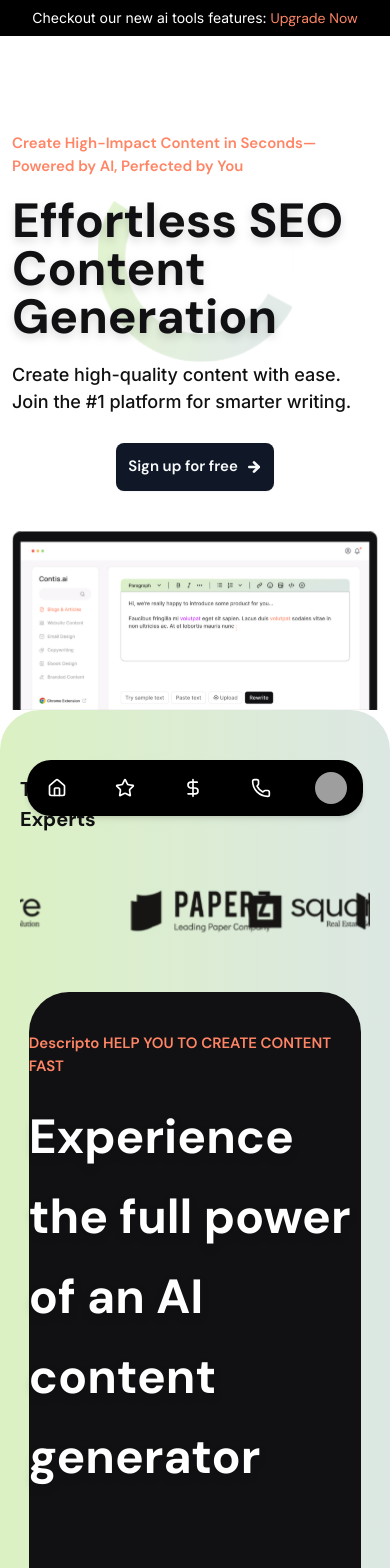
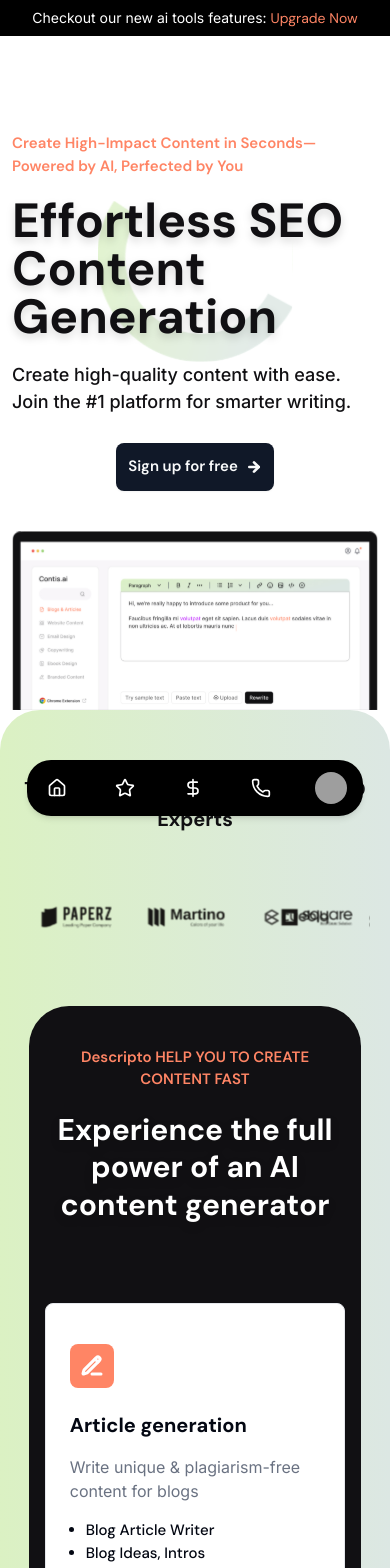
Before and after one commit to arsalanahmad123/fyp-nextjs, a Next.js app: page / in a window 390 px wide. Shown: the top 1568 px of the page. Built offline with nearby package versions, Linux system fonts and the light colour scheme; grey boxes are pictures that could not be loaded.

Commit message:
changes in responsiveness

```diff
--- a/app/globals.css
+++ b/app/globals.css
@@ -152,6 +152,41 @@
     width: 200%;
     animation: scroll 13s linear infinite;
 }
-.animate-scroll:hover{
+
+.animate-scroll:hover {
     animation-play-state: paused;
 }
+
+/* Responsive adjustments */
+@media (max-width: 1024px) {
+    .brand-image {
+        width: 150px;
+        height: 150px;
+        margin: 0 10px;
+    }
+    .animate-scroll {
+        animation-duration: 15s; /* Slower animation for smaller screens */
+    }
+}
+
+@media (max-width: 768px) {
+    .brand-image {
+        width: 120px;
+        height: 120px;
+        margin: 0 8px;
+    }
+    .animate-scroll {
+        animation-duration: 18s; /* Even slower animation for mobile */
+    }
+}
+
+@media (max-width: 480px) {
+    .brand-image {
+        width: 100px;
+        height: 100px;
+        margin: 0 5px;
+    }
+    .animate-scroll {
+        animation-duration: 20s; /* Slowest animation for very small screens */
+    }
+}
--- a/components/homepage/service-card.tsx
+++ b/components/homepage/service-card.tsx
@@ -1,29 +1,32 @@
+type Props = {
+    icon: React.ReactNode;
+    title: string;
+    description: string;
+    bullets: string[];
+};
 
-
-type Props = {
-    icon: React.ReactNode,
-    title: string
-    description: string
-    bullets: string[]
-}
-
-export const ServiceCard = ({icon,title,description,bullets}: Props) => {
+export const ServiceCard = ({ icon, title, description, bullets }: Props) => {
     return (
-        <div className="bg-white border rounded-md px-6 py-10 hover:bg-theme2 hover:border-theme transition duration-300 ease-in hover:text-white group">
-            <div className="p-2.5 bg-theme inline-block text-white rounded-md mb-2">
+        <div className="bg-white border rounded-md px-6 py-10 hover:bg-theme2 hover:border-theme transition duration-300 ease-in hover:text-white group h-full">
+            <div className="p-2.5 bg-theme inline-block text-white rounded-md mb-4">
                 {icon}
             </div>
-            <h4 className="font-bold group-hover:text-theme text-xl mb-2 transition duration-300 ease-linear">
+            <h4 className="font-bold group-hover:text-theme text-xl mb-4 transition duration-300 ease-linear">
                 {title}
             </h4>
-            <p className="text-muted-foreground group-hover:text-white text-[16px] mb-2">
+            <p className="text-muted-foreground group-hover:text-white text-[16px] mb-4">
                 {description}
             </p>
-            {bullets.map((bullet, i) => (
-                <li key={i} className="ml-4 font-medium text-[15px]">
-                    {bullet}
-                </li>
-            ))}
+            <ul>
+                {bullets.map((bullet, i) => (
+                    <li
+                        key={i}
+                        className="ml-4 font-medium text-[15px] list-disc"
+                    >
+                        {bullet}
+                    </li>
+                ))}
+            </ul>
         </div>
     );
-}
+};
--- a/components/homepage/services-layout.tsx
+++ b/components/homepage/services-layout.tsx
@@ -1,72 +1,95 @@
-import { ServiceCard } from "./service-card";
-import { ArrowRight, AwardIcon, BookIcon, BookmarkIcon, FileAudio2, LockIcon, PencilLineIcon } from "lucide-react";
-import Image from "next/image";
-import { Button } from "../ui/button";
+import { ServiceCard } from './service-card';
+import {
+    ArrowRight,
+    AwardIcon,
+    BookIcon,
+    BookmarkIcon,
+    FileAudio2,
+    LockIcon,
+    PencilLineIcon,
+} from 'lucide-react';
+import Image from 'next/image';
+import { Button } from '../ui/button';
 
 export const ServicesLayout = () => {
     return (
-        <div className="max-w-[95%] mx-auto bg-theme2 rounded-tl-[40px] rounded-tr-[40px] py-10 flex flex-col justify-center items-center">
-            <h6 className="text-theme font-semibold text-[15px] mb-5 max-w-7xl lg:text-center text-left">
+        <div className="w-full max-w-[95%] mx-auto bg-theme2 rounded-tl-[40px] rounded-tr-[40px] py-10 flex flex-col justify-center items-center">
+            <h6 className="text-theme font-semibold text-[15px] mb-5 max-w-7xl text-center px-4">
                 Descripto HELP YOU TO CREATE CONTENT FAST
             </h6>
-            <h2 className="font-bold text-5xl md:text-6xl lg:text-6xl max-w-4xl md:text-center drop-shadow-lg text-white leading-20">
+            <h2 className="font-bold text-3xl md:text-5xl lg:text-6xl max-w-4xl text-center drop-shadow-lg text-white leading-tight px-4">
                 Experience the full power of an AI content generator
             </h2>
-            <div className="grid grid-cols-4 md:mx-52 pt-20 pb-6 gap-7">
-                <div className="grid col-span-3 grid-cols-1 sm:grid-cols-2 md:grid-cols-3 gap-7">
+
+            {/* Service Cards Grid */}
+            <div className="w-full max-w-7xl px-4">
+                <div className="grid grid-cols-1 md:grid-cols-3 lg:grid-cols-4 gap-7 pt-20 pb-6">
+                    {/* Left Side - Service Cards */}
+                    <div className="grid col-span-3 grid-cols-1 md:grid-cols-3 gap-7">
                         <ServiceCard
                             icon={<PencilLineIcon strokeWidth={3} />}
                             title="Article generation"
-                        description="Write unique & plagiarism- free content for blogs"
-                        bullets={['Blog Article Writer', 'Blog Ideas, Intros']}
+                            description="Write unique & plagiarism-free content for blogs"
+                            bullets={[
+                                'Blog Article Writer',
+                                'Blog Ideas, Intros',
+                            ]}
                         />
                         <ServiceCard
                             icon={<LockIcon strokeWidth={3} />}
                             title="Ecommerce copy"
-                        description="Write unique & plagiarism- free content for blogs"
-                        bullets={['Product Descriptions', 'Product Benefits']}
+                            description="Write unique & plagiarism-free content for blogs"
+                            bullets={[
+                                'Product Descriptions',
+                                'Product Benefits',
+                            ]}
                         />
                         <ServiceCard
                             icon={<BookIcon strokeWidth={3} />}
                             title="Sales copy"
-                        description="Write unique & plagiarism- free content for blogs"
+                            description="Write unique & plagiarism-free content for blogs"
                             bullets={['AIDA', 'Pain-Agitate-Solution']}
                         />
                         <ServiceCard
                             icon={<BookmarkIcon strokeWidth={3} />}
                             title="Social media cont."
-                        description="Write unique & plagiarism- free content for blogs"
+                            description="Write unique & plagiarism-free content for blogs"
                             bullets={['Inspiration Ideas', 'Youtube Titles']}
                         />
                         <ServiceCard
                             icon={<AwardIcon strokeWidth={3} />}
                             title="Ad copy"
-                        description="Write unique & plagiarism- free content for blogs"
+                            description="Write unique & plagiarism-free content for blogs"
                             bullets={['Google Ad', 'Facebook Ad']}
                         />
                         <ServiceCard
                             icon={<FileAudio2 strokeWidth={3} />}
                             title="Startup tools"
-                        description="Write unique & plagiarism- free content for blogs"
+                            description="Write unique & plagiarism-free content for blogs"
                             bullets={['Slogan Generator', 'Audience Refiner']}
                         />
                     </div>
-                <div className="text-white bg-theme rounded-md px-6 py-14 flex flex-col gap-2">
+
+                    {/* Right Side - Call to Action Card */}
+                    <div className="text-white bg-theme rounded-md px-6 py-14 flex flex-col gap-4 items-center text-center lg:col-span-1 md:col-span-3 col-span-3">
                         <Image
                             src={'/service_img.svg'}
                             height={170}
                             width={170}
                             alt="Service Image"
+                            className="mb-4"
                         />
-                    <h6 className="md:text-3xl text-2xl font-bold mb-2">
+                        <h6 className="text-2xl md:text-3xl font-bold">
                             Pick a plan & fall in love!
                         </h6>
-                    <p className="text-[16px] mb-2">
-                        Write unique & plagiarism- free content for blogs
+                        <p className="text-[16px] mb-4">
+                            Write unique & plagiarism-free content for blogs
                         </p>
-                    <Button className="px-10 py-6 bg-theme2 hover:bg-theme cursor-pointer transition duration-300 ease-in font-semibold">Sign up for free
-                        <ArrowRight />
+                        <Button className="px-10 py-6 bg-theme2 hover:bg-theme cursor-pointer transition duration-300 ease-in font-semibold">
+                            Sign up for free
+                            <ArrowRight className="ml-2" />
                         </Button>
+                    </div>
                 </div>
             </div>
         </div>
--- a/components/homepage/services.tsx
+++ b/components/homepage/services.tsx
@@ -7,91 +7,44 @@
             id="services__main"
             className="min-h-[100svh] bg-gradient-to-r from-[#DBF1C3] to-[#DCE7E3] rounded-tl-[40px] rounded-tr-[40px] flex flex-col justify-center items-center px-5 pt-16"
         >
-            <h6 className="text-[20px] font-bold mb-8 text-theme2">
+            <h6 className="text-[20px] font-bold mb-8 text-theme2 text-center">
                 Trusted by <span className="text-theme">Content Creators</span>{' '}
                 & SEO Experts
             </h6>
 
-            <div className="overflow-hidden relative max-w-6xl m-auto mb-10">
+            {/* Brand Logos Section */}
+            <div className="overflow-hidden relative w-full max-w-6xl mx-auto mb-10">
                 <div className="flex animate-scroll whitespace-nowrap">
                     {/* First set of images */}
                     <div className="flex">
+                        {[1, 2, 3, 4, 5].map((brand) => (
                             <Image
-                            src={'/brand-1.svg'}
+                                key={brand}
+                                src={`/brand-${brand}.svg`}
                                 width={200}
                                 height={200}
-                            alt="Brand 1"
-                            className="mx-4"
+                                alt={`Brand ${brand}`}
+                                className="mx-4 brand-image w-[150px] h-[150px] md:w-[200px] md:h-[200px]"
                             />
-                        <Image
-                            src={'/brand-2.svg'}
-                            width={200}
-                            height={200}
-                            alt="Brand 2"
-                            className="mx-4"
-                        />
-                        <Image
-                            src={'/brand-3.svg'}
-                            width={200}
-                            height={200}
-                            alt="Brand 3"
-                            className="mx-4"
-                        />
-                        <Image
-                            src={'/brand-4.svg'}
-                            width={200}
-                            height={200}
-                            alt="Brand 4"
-                            className="mx-4"
-                        />
-                        <Image
-                            src={'/brand-5.svg'}
-                            width={200}
-                            height={200}
-                            alt="Brand 5"
-                            className="mx-4"
-                        />
+                        ))}
                     </div>
                     {/* Duplicate set of images */}
                     <div className="flex">
+                        {[1, 2, 3, 4, 5].map((brand) => (
                             <Image
-                            src={'/brand-1.svg'}
+                                key={brand}
+                                src={`/brand-${brand}.svg`}
                                 width={200}
                                 height={200}
-                            alt="Brand 1"
-                            className="mx-4"
+                                alt={`Brand ${brand}`}
+                                className="mx-4 brand-image w-[150px] h-[150px] md:w-[200px] md:h-[200px]"
                             />
-                        <Image
-                            src={'/brand-2.svg'}
-                            width={200}
-                            height={200}
-                            alt="Brand 2"
-                            className="mx-4"
-                        />
-                        <Image
-                            src={'/brand-3.svg'}
-                            width={200}
-                            height={200}
-                            alt="Brand 3"
-                            className="mx-4"
-                        />
-                        <Image
-                            src={'/brand-4.svg'}
-                            width={200}
-                            height={200}
-                            alt="Brand 4"
-                            className="mx-4"
-                        />
-                        <Image
-                            src={'/brand-5.svg'}
-                            width={200}
-                            height={200}
-                            alt="Brand 5"
-                            className="mx-4"
-                        />
+                        ))}
                     </div>
                 </div>
             </div>
+
+            {/* Services Layout */}
             <ServicesLayout />
         </section>
     );
```
Also changed, not shown: 1 other file (tests, documents, lock files or other folders). Lines whose indentation alone changed are shown as unchanged.
